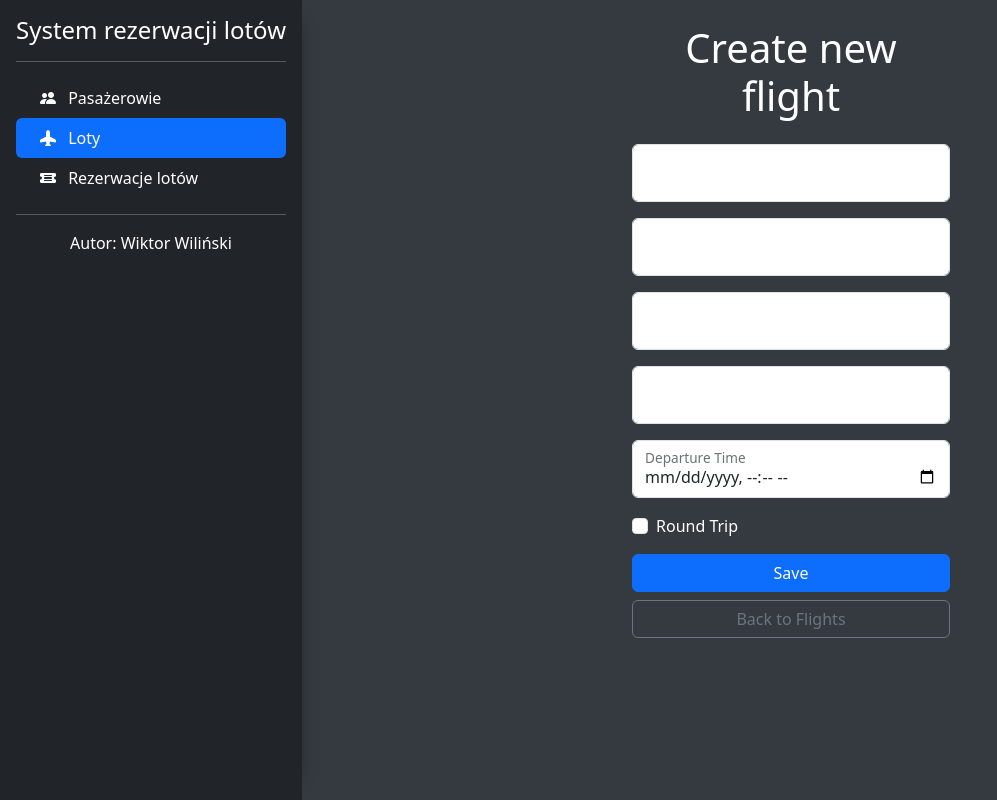
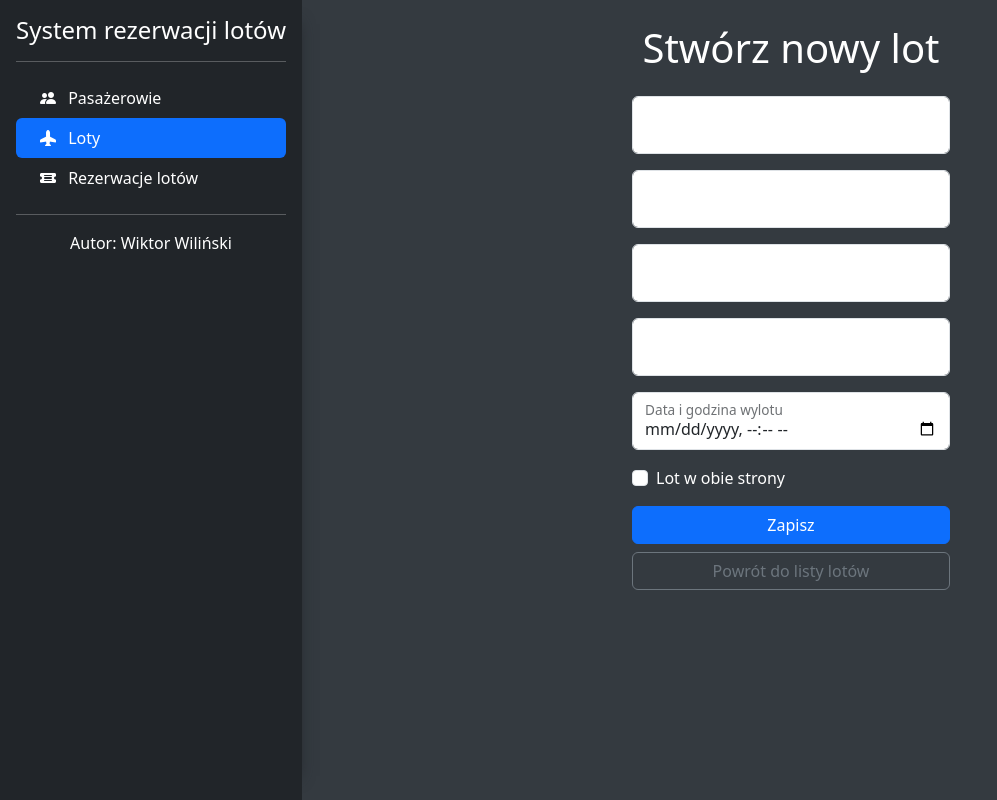
Before and after one commit to WilinskiW/bilet-system, an Angular app in the folder bilet-system-client/: page /flights/add in a window 1280 px wide. Shown: the whole page, without its empty margins (0-997 px from the left). Built offline with nearby package versions, Linux system fonts and the light colour scheme.

Commit message:
better validation for adding flight

```diff
--- a/bilet-system-client/src/app/data/flights/add-flight/add-flight.component.html
+++ b/bilet-system-client/src/app/data/flights/add-flight/add-flight.component.html
@@ -1,63 +1,62 @@
 <div class="container-fluid mt-4 d-flex justify-content-center align-items-center">
   <div class="col-md-6 col-lg-4">
-    <h1 class="text-center mb-4">Create new flight</h1>
+    <h1 class="text-center mb-4">Stwórz nowy lot</h1>
     <form [formGroup]="form" (ngSubmit)="submit()">
 
       <div class="form-floating mb-3">
-        <input type="text" class="form-control" id="departurePlace" placeholder="Enter departure place"
+        <input type="text" class="form-control" id="departurePlace" placeholder="Podaj miejsce wylotu"
                formControlName="departurePlace" [class.is-invalid]="isInvalid('departurePlace')" required>
-        <label for="departurePlace">Departure Place</label>
+        <label for="departurePlace">Miejsce wylotu</label>
         @if (isInvalid("departurePlace")) {
-          <div class="invalid-feedback">Departure place is required!</div>
+          <div class="invalid-feedback">Miejsce wylotu jest wymagane i musi mieć co najmniej 3 znaki!</div>
         }
       </div>
 
       <div class="form-floating mb-3">
-        <input type="text" class="form-control" id="arrivalPlace" placeholder="Enter arrival place"
+        <input type="text" class="form-control" id="arrivalPlace" placeholder="Podaj miejsce przylotu"
                formControlName="arrivalPlace" [class.is-invalid]="isInvalid('arrivalPlace')" required>
-        <label for="arrivalPlace">Arrival Place</label>
+        <label for="arrivalPlace">Miejsce przylotu</label>
         @if (isInvalid("arrivalPlace")) {
-          <div class="invalid-feedback">Arrival place is required!</div>
+          <div class="invalid-feedback">Miejsce przylotu jest wymagane i musi mieć co najmniej 3 znaki!</div>
         }
       </div>
 
       <div class="form-floating mb-3">
-        <input type="number" min="1" class="form-control" id="duration" placeholder="Enter flight duration"
+        <input type="number" min="1" class="form-control" id="duration" placeholder="Podaj czas trwania lotu"
                formControlName="duration" [class.is-invalid]="isInvalid('duration')" required>
-        <label for="duration">Duration (min)</label>
+        <label for="duration">Czas trwania (minuty)</label>
         @if (isInvalid("duration")) {
-          <div class="invalid-feedback">Duration is required and must be at least 1!</div>
+          <div class="invalid-feedback">Czas trwania jest wymagany i musi wynosić co najmniej 1 minutę!</div>
         }
       </div>
 
       <div class="form-floating mb-3">
-        <input type="text" class="form-control" id="flightNumber" placeholder="Enter flight number"
+        <input type="text" class="form-control" id="flightNumber" placeholder="Podaj numer lotu"
                formControlName="flightNumber" [class.is-invalid]="isInvalid('flightNumber')" required>
-        <label for="flightNumber">Flight Number</label>
+        <label for="flightNumber">Numer lotu</label>
         @if (isInvalid("flightNumber")) {
-          <div class="invalid-feedback">Flight number is required!</div>
+          <div class="invalid-feedback">Numer lotu jest wymagany!</div>
         }
       </div>
 
       <div class="form-floating mb-3">
-        <input type="datetime-local" class="form-control" id="departureTime" placeholder="Enter departure time"
+        <input type="datetime-local" class="form-control" id="departureTime" placeholder="Podaj datę i godzinę wylotu"
                formControlName="departureTime" [class.is-invalid]="isInvalid('departureTime')" required>
-        <label for="departureTime">Departure Time</label>
+        <label for="departureTime">Data i godzina wylotu</label>
         @if (isInvalid("departureTime")) {
-          <div class="invalid-feedback">Departure time is required!</div>
+          <div class="invalid-feedback">Data i godzina wylotu są wymagane i muszą być teraźniejsze lub przyszłe!</div>
         }
       </div>
 
       <div class="form-check mb-3">
         <input type="checkbox" class="form-check-input" id="roundTrip" formControlName="roundTrip">
-        <label class="form-check-label" for="roundTrip">Round Trip</label>
+        <label class="form-check-label" for="roundTrip">Lot w obie strony</label>
       </div>
 
       <div class="d-grid gap-2">
-        <button class="btn btn-primary" type="submit">Save</button>
-        <a (click)="goBack(['flights'])" class="btn btn-outline-secondary">Back to Flights</a>
+        <button class="btn btn-primary" type="submit">Zapisz</button>
+        <a (click)="goBack(['flights'])" class="btn btn-outline-secondary">Powrót do listy lotów</a>
       </div>
-
     </form>
   </div>
 </div>
--- a/bilet-system-client/src/app/data/flights/add-flight/add-flight.component.ts
+++ b/bilet-system-client/src/app/data/flights/add-flight/add-flight.component.ts
@@ -1,7 +1,15 @@
 import { Component } from '@angular/core';
 import { DataForm } from '../../../shared/abstract/data-form.service';
-import { FormControl, FormGroup, ReactiveFormsModule, Validators } from '@angular/forms';
+import { AbstractControl, FormControl, FormGroup, ReactiveFormsModule, Validators } from '@angular/forms';
 import { FlightModel } from '../FlightModel';
+
+function mustBeInTheFutureOrPresent(dateControl: AbstractControl) {
+  const controlDate = Date.parse(dateControl.value);
+  if (controlDate >= Date.now()) {
+    return null;
+  }
+  return { isInThePast: true };
+}
 
 @Component({
   selector: 'app-add-flight',
@@ -13,10 +21,10 @@ import { FlightModel } from '../FlightModel';
 export class AddFlightComponent extends DataForm{
   form = new FormGroup({
     departurePlace: new FormControl("", {
-      validators: [Validators.required]
+      validators: [Validators.required, Validators.minLength(3)]
     }),
     arrivalPlace: new FormControl("", {
-      validators: [Validators.required]
+      validators: [Validators.required, Validators.minLength(3)]
     }),
     duration: new FormControl("", {
       validators: [Validators.required, Validators.min(1)]
@@ -25,7 +33,7 @@ export class AddFlightComponent extends DataForm{
       validators: [Validators.required]
     }),
     departureTime: new FormControl("", {
-      validators: [Validators.required]
+      validators: [Validators.required, mustBeInTheFutureOrPresent]
     }),
     roundTrip: new FormControl(false)
   });
```
